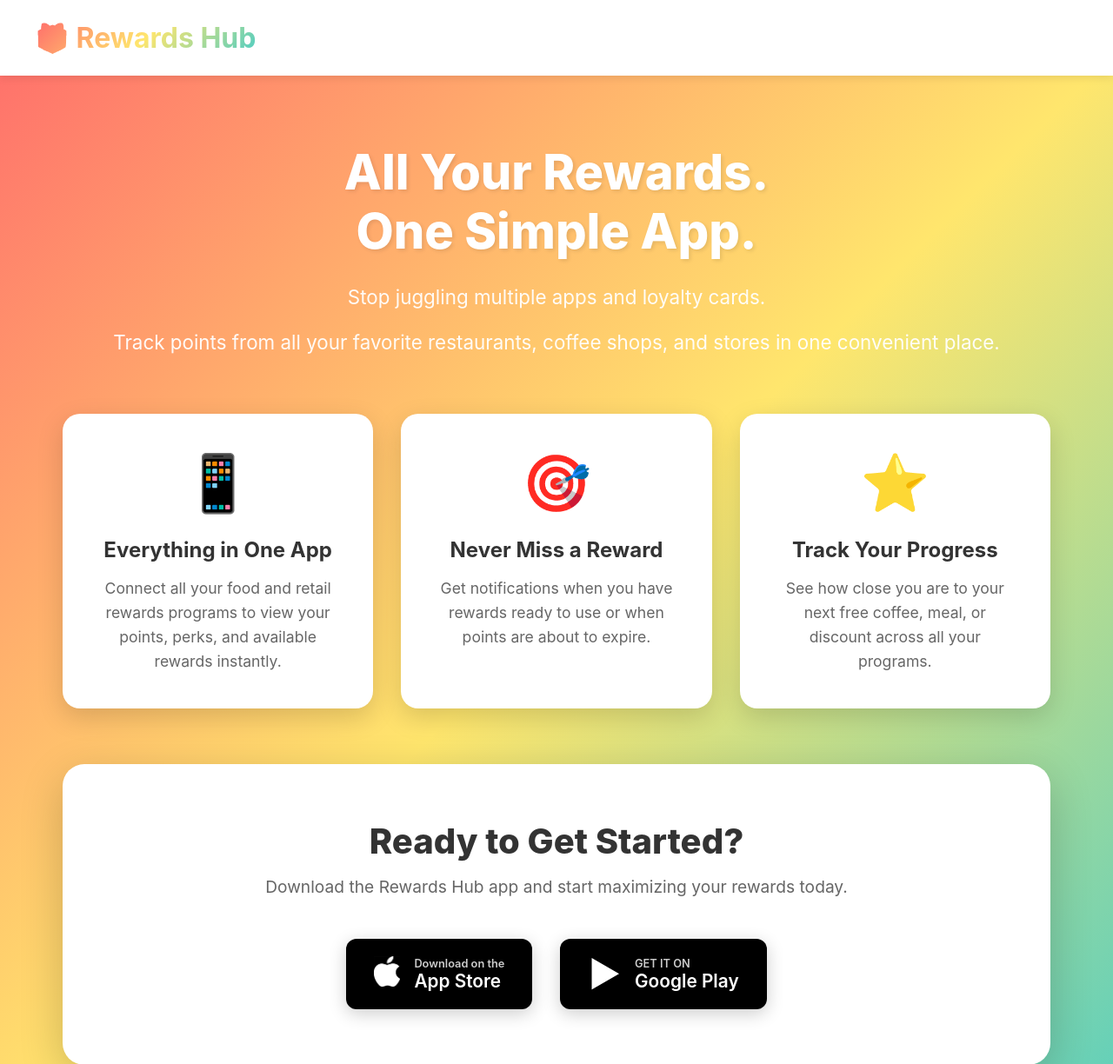
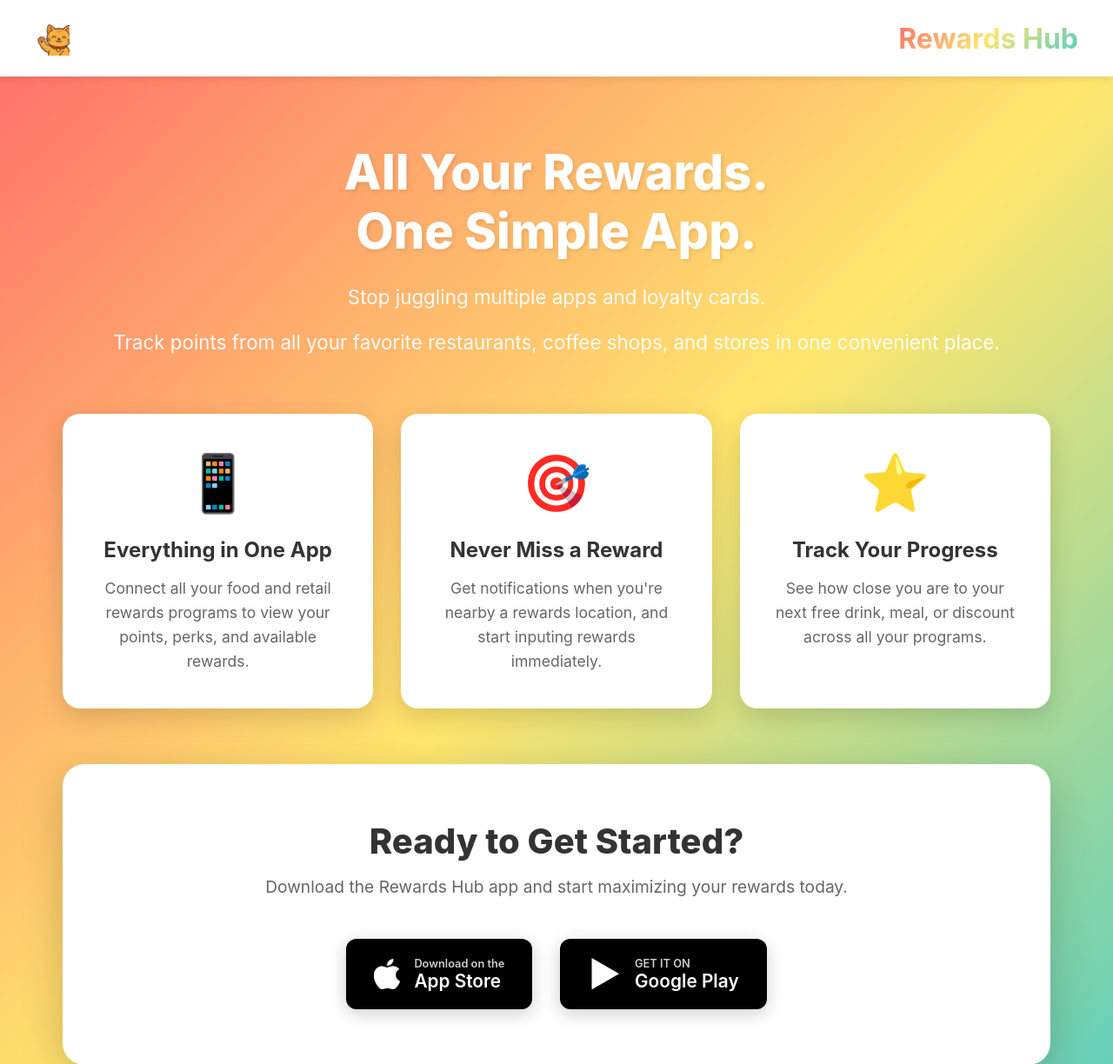
Before and after one commit to david-jorgensen-usu/rewards-hub-aws, a Django app: template RewardsHub/core/templates/core/index.html in a window 1280 px wide. Shown: the top 1224 px of the page at 87% size. Run offline with Django 5.2, Linux system fonts and the light colour scheme; the template is opened without the code that fills it, so the values that code supplies are empty.

Commit message:
Updated RewardsHub page with new logo{

```diff
--- a/RewardsHub/core/templates/core/index.html
+++ b/RewardsHub/core/templates/core/index.html
@@ -1,16 +1,11 @@
 {% load static %}
-<!DOCTYPE html>
-<html lang="en">
-<head>
-    <meta charset="UTF-8">
-    <meta name="viewport" content="width=device-width, initial-scale=1.0">
-    <title>Rewards Hub - All Your Rewards in One Place</title>
+<html>
     <link rel="stylesheet" href="{% static 'core/styles.css' %}">
-</head>
-<body>
+
     <header class="header">
         <nav class="nav">
-            <div class="logo">🎁 Rewards Hub</div>
+            <img src="{% static 'core/appLogo.png' %}" width="40px" height="40px" alt="Main Logo">
+            <div class="logo">Rewards Hub</div>
         </nav>
     </header>
 
@@ -25,19 +20,19 @@
             <div class="feature-card">
                 <div class="feature-icon">📱</div>
                 <h3 class="feature-title">Everything in One App</h3>
-                <p class="feature-desc">Connect all your food and retail rewards programs to view your points, perks, and available rewards instantly.</p>
+                <p class="feature-desc">Connect all your food and retail rewards programs to view your points, perks, and available rewards.</p>
             </div>
 
             <div class="feature-card">
                 <div class="feature-icon">🎯</div>
                 <h3 class="feature-title">Never Miss a Reward</h3>
-                <p class="feature-desc">Get notifications when you have rewards ready to use or when points are about to expire.</p>
+                <p class="feature-desc">Get notifications when you're nearby a rewards location, and start inputing rewards immediately.</p>
             </div>
 
             <div class="feature-card">
                 <div class="feature-icon">⭐</div>
                 <h3 class="feature-title">Track Your Progress</h3>
-                <p class="feature-desc">See how close you are to your next free coffee, meal, or discount across all your programs.</p>
+                <p class="feature-desc">See how close you are to your next free drink, meal, or discount across all your programs.</p>
             </div>
         </div>
 
@@ -70,5 +65,4 @@
     <footer class="footer">
         <p>© 2025 Rewards Hub. Making rewards simple and accessible.</p>
     </footer>
-</body>
 </html>
```
Also changed, not shown: RewardsHub/core/static/core/appLogo.png (added), 1 other file.
